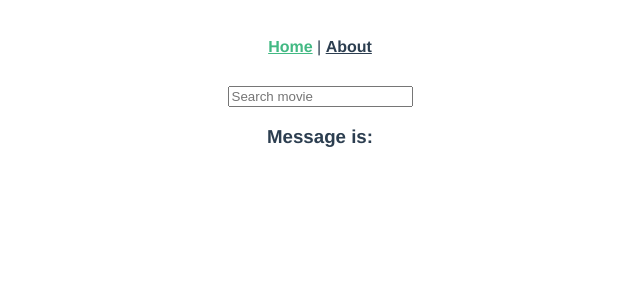
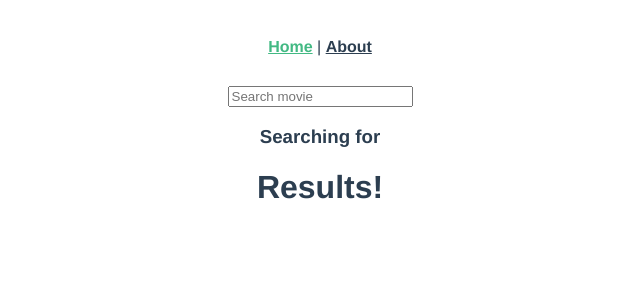
Before and after one commit to khenbest/vue-flix, a Vue app in the folder client/: page /#/ in a window 1280 px wide. Shown: the top 300 px of the page, without its empty margins (320-960 px from the left). Built offline with nearby package versions, Linux system fonts and the light colour scheme.

Commit message:
push for the night

```diff
--- /dev/null
+++ b/client/src/components/Results.vue
@@ -0,0 +1,25 @@
+<template>
+    <div class="results">
+    <h1>Results!</h1>
+    <div v-for="movie in movieData" class="result" :key="movie.id">
+       <img @click="viewDetails(movie)" :src="'https://image.tmdb.org/t/p/w200'+movie.poster_path" alt="">
+        <h4>{{movie.title}}</h4>
+
+    </div>
+</div>
+</template>
+
+<script>
+export default {
+  name: "Results",
+  data() {
+    return {};
+  },
+  methods: {
+    viewDetails(movie) {
+      this.$emit("viewDetails", movie);
+    }
+  },
+  props: ["movieData"]
+};
+</script>
--- a/client/src/store.js
+++ b/client/src/store.js
@@ -11,14 +11,20 @@ let movieApi = Axios.create({
 
 export default new Vuex.Store({
   state: {
-
+  movies: []
   },
   mutations: {
-
+  setMovies(state, data){
+  state.movies = data
+  }
   },
   actions: {
-    getTitle(){
-
+    search({commit, dispatch, state}, searchTerm){
+     movieApi.get(searchTerm)
+     .then(res => {   // console.log response to see what you need.
+       commit('setMovies', res.data.results) //commiting new data to setMovies mutation.
+       console.log(res.data.results)
+     })
     }
 
   }
--- a/client/src/views/Home.vue
+++ b/client/src/views/Home.vue
@@ -3,11 +3,14 @@
     <!-- <img alt="Vue logo" src="../assets/logo.png"> -->
 <!-- <HelloWorld msg="Welcome to vue flix!"/> -->
 
+            <!-- this will search when form is submitted, using search method -->
+<form @submit.prevent="search">
+<input type="text" v-model="movieName" placeholder="Search movie">
+<h3>Searching for {{movieName}}</h3>
+  </form>
 
-<form>
-<input type="text" v-model="movieName" placeholder="Search movie">
-<h3>Message is: {{message}}</h3>
-  </form>
+
+<Results> :movieData="movies"</Results>
 
 
 
@@ -17,11 +20,35 @@
 <script>
 // @ is an alias to /src
 import HelloWorld from '@/components/HelloWorld.vue'
+import Results from '@/components/Results.vue'
 
 export default {
   name: 'home',
   components: {
-    HelloWorld
+    HelloWorld,
+    Results,
+    data(){
+      return{
+        movieName: ""
+      }
+    }
+  },
+computed:{ // always watching for your mutations in the store.
+movies(){
+  return this.$store.state.movies;
+}
+},
+
+  methods:{
+  search(){      // action         // refers to movieName in v model & empty string in data
+    this.$store.dispatch("search", this.movieName)
   }
+
+
+  }
+
+
+
+
 }
 </script>
```
